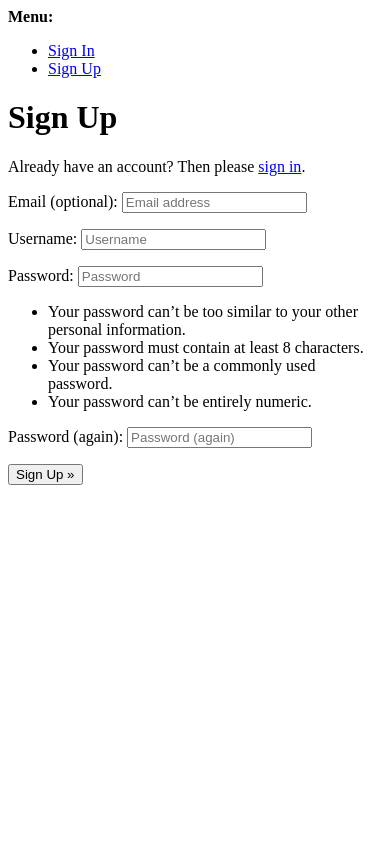
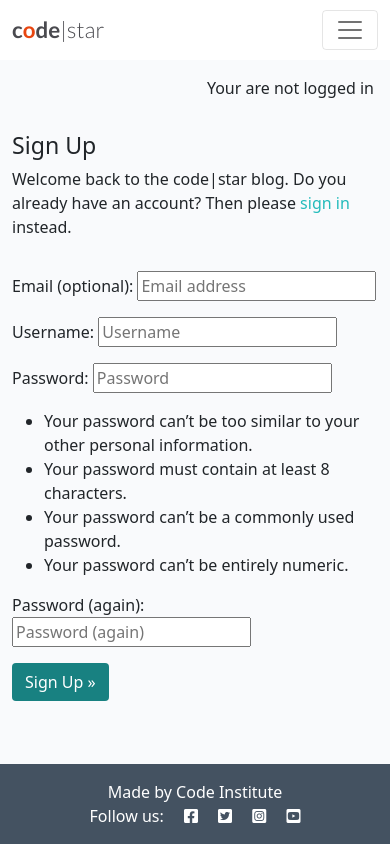
Before and after one commit to curtisnlogan/codestar-blog, a Django app: page /accounts/signup/ in a window 390 px wide. Run offline with Django 4.2, Linux system fonts and the light colour scheme.

Commit message:
feat: update signup template to enhance layout and user experience

```diff
--- a/templates/account/signup.html
+++ b/templates/account/signup.html
@@ -1,21 +1,39 @@
-{% extends "account/base.html" %}
-
+{% extends "base.html" %}
 {% load i18n %}
-
-{% block head_title %}{% trans "Signup" %}{% endblock head_title %}
-
+{% block head_title %}
+  {% trans "Signup" %}
+{% endblock %}
 {% block content %}
-<h1>{% trans "Sign Up" %}</h1>
-
-<p>{% blocktrans %}Already have an account? Then please <a href="{{ login_url }}">sign in</a>.{% endblocktrans %}</p>
-
-<form class="signup" id="signup_form" method="post" action="{% url 'account_signup' %}">
-  {% csrf_token %}
-  {{ form.as_p }}
-  {% if redirect_field_value %}
-  <input type="hidden" name="{{ redirect_field_name }}" value="{{ redirect_field_value }}" />
-  {% endif %}
-  <button type="submit">{% trans "Sign Up" %} &raquo;</button>
-</form>
-
-{% endblock content %}
+  <div class="container">
+    <div class="row">
+      <div class="col-md-8 mt-3 offset-md-2">
+        <h3>{% trans "Sign Up" %}</h3>
+        <p>
+          {% blocktrans %}
+        Welcome back to the code|star blog.
+        Do you already have an account? Then please
+        <a class="link" href="{{ login_url }}">sign in</a>
+        instead.
+      {% endblocktrans %}
+        </p>
+      </div>
+    </div>
+    <div class="row">
+      <div class="col-md-8 mt-3 offset-md-2">
+        <form class="signup"
+              id="signup_form"
+              method="post"
+              action="{% url 'account_signup' %}">
+          {% csrf_token %}
+          {{ form.as_p }}
+          {% if redirect_field_value %}
+            <input type="hidden"
+                   name="{{ redirect_field_name }}"
+                   value="{{ redirect_field_value }}" />
+          {% endif %}
+          <button class="btn btn-signup right" type="submit">{% trans "Sign Up" %} &raquo;</button>
+        </form>
+      </div>
+    </div>
+  </div>
+{% endblock %}
```
